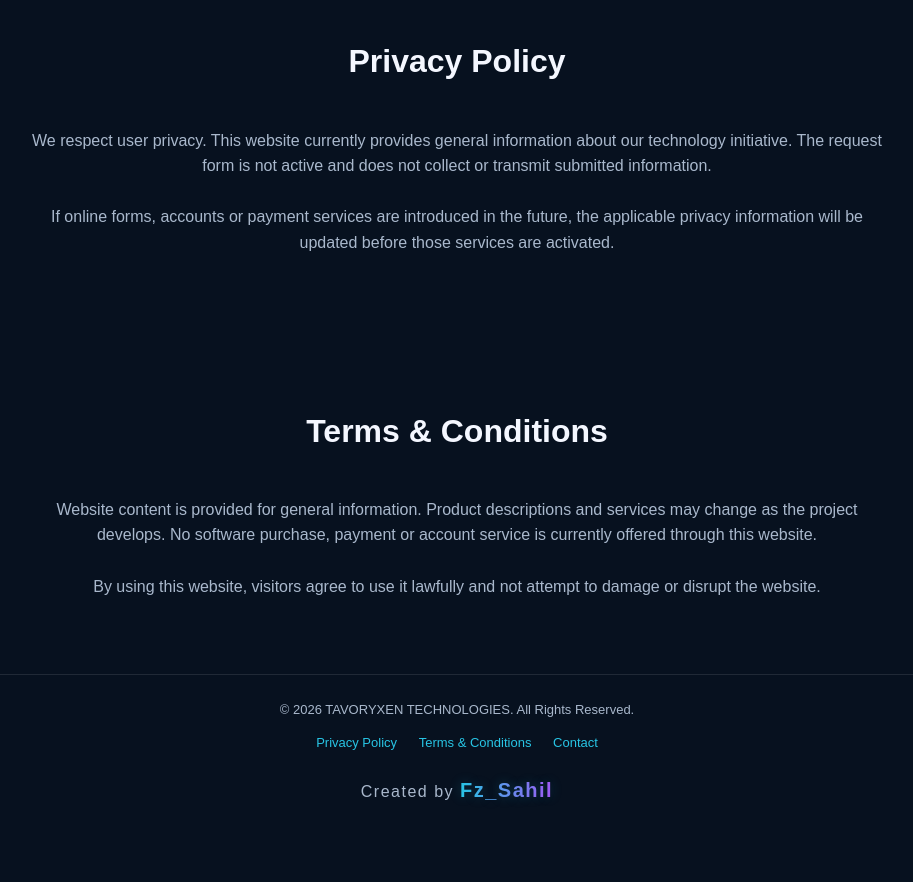
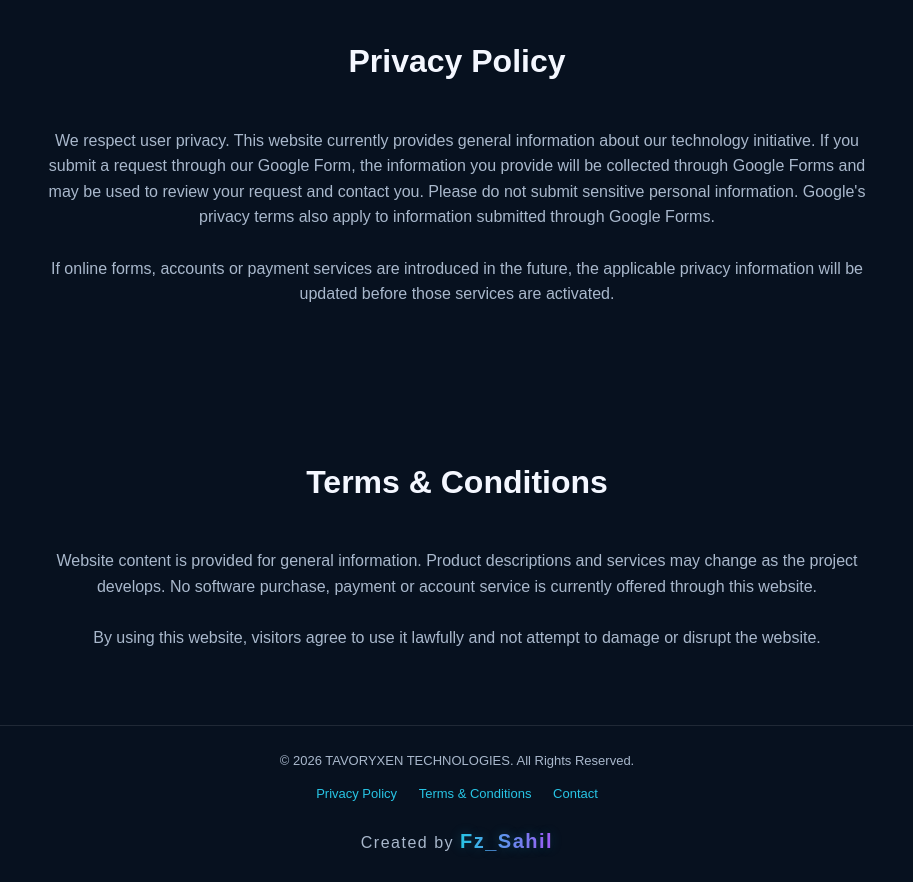
Before and after one commit to mdsahil897055-sketch/tavoryxen-technologies, a plain HTML site: page index.html in a window 1280 px wide. Shown: the part 4280-5162 px from the top of the page, without its empty margins (183-1096 px from the left). Before the commit the page ends 5111 px from the top, so only its background shows below. Drawn offline with Linux system fonts and the light colour scheme.

Commit message:
Update privacy policy

```diff
--- a/index.html
+++ b/index.html
@@ -657,8 +657,7 @@ Submit Your Software Request
       <p>
         We respect user privacy. This website currently provides
         general information about our technology initiative.
-        The request form is not active and does not collect or
-        transmit submitted information.
+        If you submit a request through our Google Form, the information you provide will be collected through Google Forms and may be used to review your request and contact you. Please do not submit sensitive personal information. Google's privacy terms also apply to information submitted through Google Forms.
       </p>
       <br>
       <p>
```
